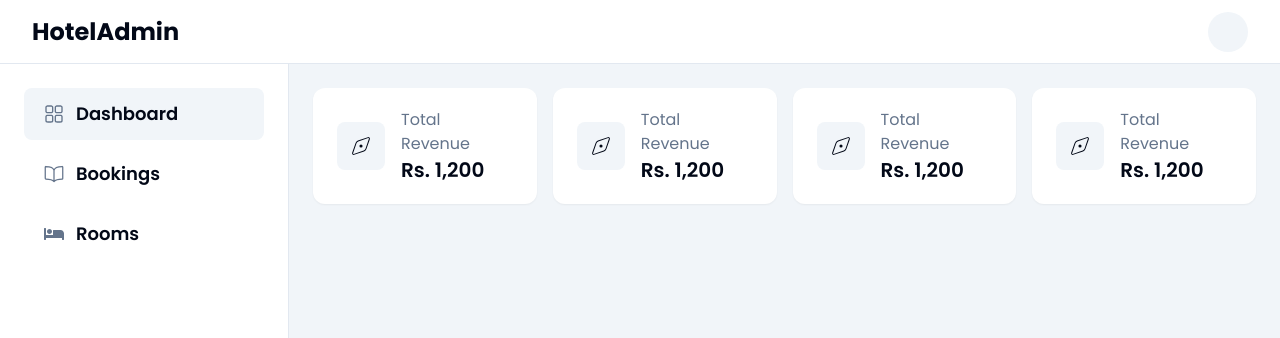
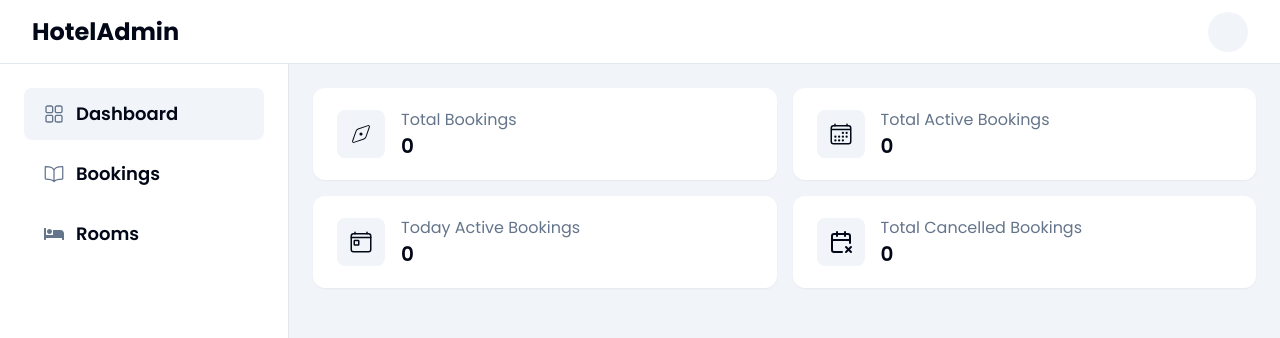
Before and after one commit to Shinchan3102/Homie, a React (Vite) app in the folder frontend/: page / in a window 1280 px wide. Shown: the top 338 px of the page. Built offline with nearby package versions, Linux system fonts and the light colour scheme; no server answers; a web font is replaced by a local one.

Commit message:
updated dashboard

```diff
--- a/frontend/src/api/bookingApis.js
+++ b/frontend/src/api/bookingApis.js
@@ -1,5 +1,16 @@
 import { baseUrl } from "@/constants/data";
 import axios from "axios";
+
+export const getDashboardData = async () => {
+  try {
+    const res = await axios.get(baseUrl + '/bookings/dashboard');
+
+    return res.data;
+  } catch (error) {
+    console.log(error);
+    return { message: error?.message, status: 400 };
+  }
+};
 
 export const getAllBookings = async () => {
   try {
--- a/frontend/src/components/cardComponents/BriefSummaryCard/index.jsx
+++ b/frontend/src/components/cardComponents/BriefSummaryCard/index.jsx
@@ -1,23 +1,18 @@
+/* eslint-disable react/prop-types */
 import { CiCompass1 } from "react-icons/ci";
 
-
-const BriefSummaryCard = () => {
+const BriefSummaryCard = ({ label, data=0, Icon = CiCompass1 }) => {
   return (
     <div className="rounded-xl shadow-sm bg-white px-6 py-5 flex items-center gap-4 justify-between">
       <div className="rounded-lg text-2xl bg-muted p-3">
-        <CiCompass1 />
+        <Icon />
       </div>
       <div className="flex-1 flex flex-col">
-        <div className=" text-muted-foreground">
-          Total Revenue
-        </div>
-        <div className="text-xl font-semibold">
-          Rs. 1,200
-        </div>
+        <div className=" text-muted-foreground">{label}</div>
+        <div className="text-xl font-semibold">{data}</div>
       </div>
+    </div>
+  );
+};
 
-    </div>
-  )
-}
-
-export default BriefSummaryCard
+export default BriefSummaryCard;
--- a/frontend/src/pages/Dashboard/index.jsx
+++ b/frontend/src/pages/Dashboard/index.jsx
@@ -1,16 +1,50 @@
-import BriefSummaryCard from "../../components/cardComponents/BriefSummaryCard"
+import { getDashboardData } from "@/api/bookingApis";
+import BriefSummaryCard from "../../components/cardComponents/BriefSummaryCard";
+import { useEffect, useState } from "react";
+import { IoTodayOutline } from "react-icons/io5";
+import { IoCalendarOutline } from "react-icons/io5";
+import { LuCalendarX2 } from "react-icons/lu";
+
+
+
 
 const Dashboard = () => {
+  const [dashboardData, setDashboardData] = useState(null);
+
+  const getDashboard = async () => {
+    const data = await getDashboardData();
+    setDashboardData(data);
+  };
+
+  useEffect(() => {
+    getDashboard();
+  }, []);
+
   return (
     <div className="flex flex-col gap-6 p-6">
-      <div className="grid grid-cols-1 md:grid-cols-2 xl:grid-cols-4 gap-4">
-        <BriefSummaryCard />
-        <BriefSummaryCard />
-        <BriefSummaryCard />
-        <BriefSummaryCard />
+      <div className="grid grid-cols-1 md:grid-cols-2 2xl:grid-cols-4 gap-4">
+        <BriefSummaryCard
+          label="Total Bookings"
+          data={dashboardData?.totalBookings}
+        />
+        <BriefSummaryCard
+          label={"Total Active Bookings"}
+          data={dashboardData?.totalUpcomingBookings}
+          Icon={IoCalendarOutline}
+        />
+        <BriefSummaryCard
+          label={"Today Active Bookings"}
+          data={dashboardData?.totalTodayBookings}
+          Icon={IoTodayOutline}
+        />
+        <BriefSummaryCard
+          label={"Total Cancelled Bookings"}
+          data={dashboardData?.totalCancelledBookings}
+          Icon={LuCalendarX2}
+        />
       </div>
     </div>
-  )
-}
+  );
+};
 
-export default Dashboard
+export default Dashboard;
```
Also changed, not shown: 2 other files (tests, documents, lock files or other folders).
